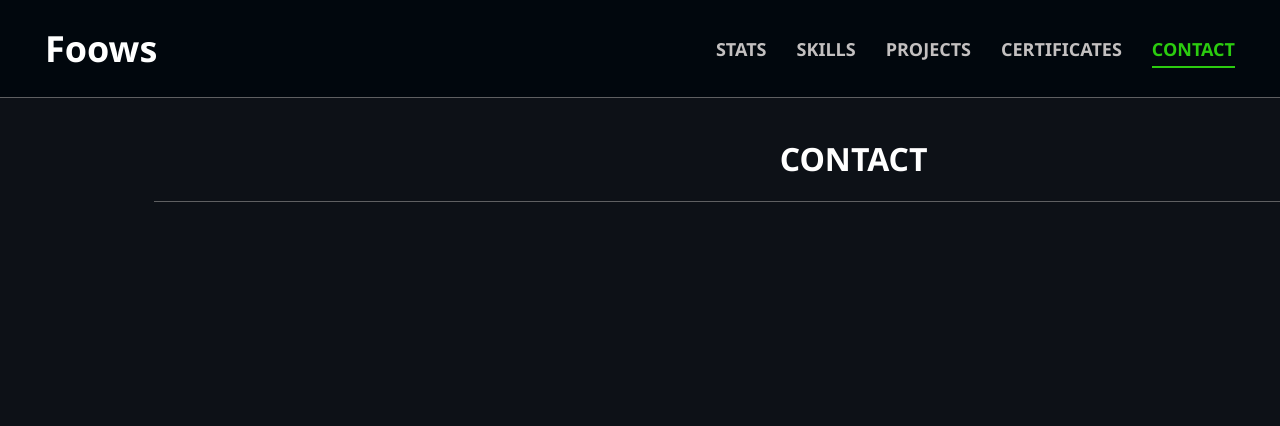
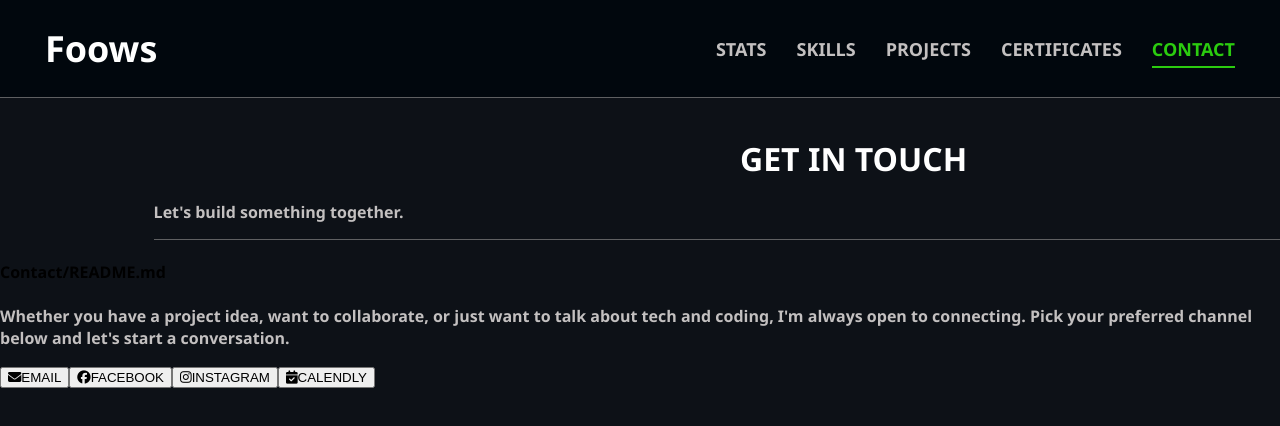
Before and after one commit to FoowsIsBack/Web_Portfolio, a React (Vite) app: page /contact in a window 1280 px wide. Shown: the top 426 px of the page. Built offline with nearby package versions, Linux system fonts and the light colour scheme.

Commit message:
add contact page with social and scheduling link

```diff
--- a/src/Contact.jsx
+++ b/src/Contact.jsx
@@ -1,4 +1,4 @@
-import { useEffect, useState } from "react";
+import { useEffect } from "react";
 import styles from './assets/Css/Contact.module.css'
 
 function Contact(){
@@ -6,6 +6,22 @@ function Contact(){
     useEffect(() => {
         document.title = "Kiryll Dave Bangcoyo | Contact"
     })
+
+    const facebookAcc = () => {
+        window.open("https://www.facebook.com/jhinbangcoyo", "_blank");
+    };
+
+    const handleEmail = () => {
+        window.location.href = "mailto:dbangcoyo11@email.com";
+    };
+
+    const instaAcc = () => {
+        window.open("https://www.instagram.com/kryll_dave/", "_blank");
+    };
+
+    const scheduleMeet = () => {
+        window.open("https://calendly.com/davebangcoyo/30min", "_blank");
+    };
 
     return(
         <>
@@ -28,7 +44,24 @@ function Contact(){
             </div>
             <div className={styles.resibo}>
                 <div className={styles.menu}>
-                    <h1>CONTACT</h1>
+                    <h1>GET IN TOUCH</h1>
+                    <p>Let's build something together.</p>
+                </div>
+                <div className={styles.contact_box}>
+                    <div className={styles.redme}>
+                        <h4>Contact<span className={styles.md}>/</span>README.<span className={styles.md}>md</span></h4>
+                    </div>
+                    <div className={styles.description}>
+                        <div className={styles.contact_info}>
+                            <p>Whether you have a project idea, want to collaborate, or just want to talk about tech and coding, I'm always open to connecting. Pick your preferred channel below and let's start a conversation.</p>
+                        </div>
+                        <div className={styles.contact_button}>
+                            <button onClick={handleEmail}><i className="fa-solid fa-envelope"></i>EMAIL</button>
+                            <button onClick={facebookAcc}><i className="fa-brands fa-facebook"></i>FACEBOOK</button>
+                            <button onClick={instaAcc}><i className="fa-brands fa-instagram"></i>INSTAGRAM</button>
+                            <button onClick={scheduleMeet}><i className="fa-solid fa-calendar-check"></i>CALENDLY</button>
+                        </div>
+                    </div>
                 </div>
             </div>
         </div>
```
